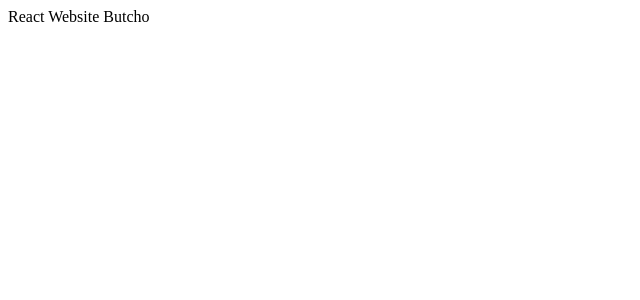
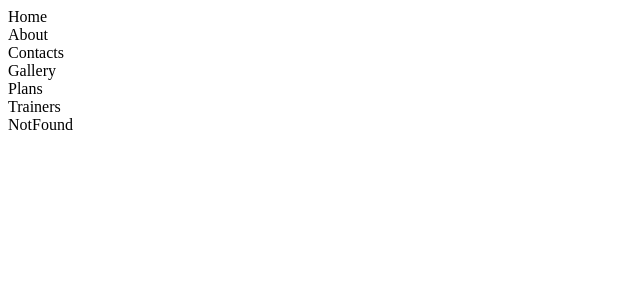
Before and after one commit to dasCripple/butcho, a React (Create React App) app: page / in a window 1280 px wide. Shown: the top 300 px of the page, without its empty margins (0-640 px from the left). Built offline with nearby package versions, Linux system fonts and the light colour scheme.

Commit message:
added page links

```diff
--- a/src/App.jsx
+++ b/src/App.jsx
@@ -1,8 +1,23 @@
-import React from 'react'
+import Home from './pages/home/Home'
+import About from './pages/about/About'
+import Contacts from './pages/contacts/Contacts'
+import Gallery from './pages/gallery/Gallery'
+import Plans from './pages/plans/Plans'
+import Trainers from './pages/trainers/Trainers'
+import NotFound from './pages/notFound/NotFound'
+
 
 const App = () => {
   return (
-    <div>React Website Butcho</div>
+    <div>
+      <Home/>
+      <About/>
+      <Contacts/>
+      <Gallery/>
+      <Plans/>
+      <Trainers/>
+      <NotFound/>
+    </div>
   )
 }
 
```
